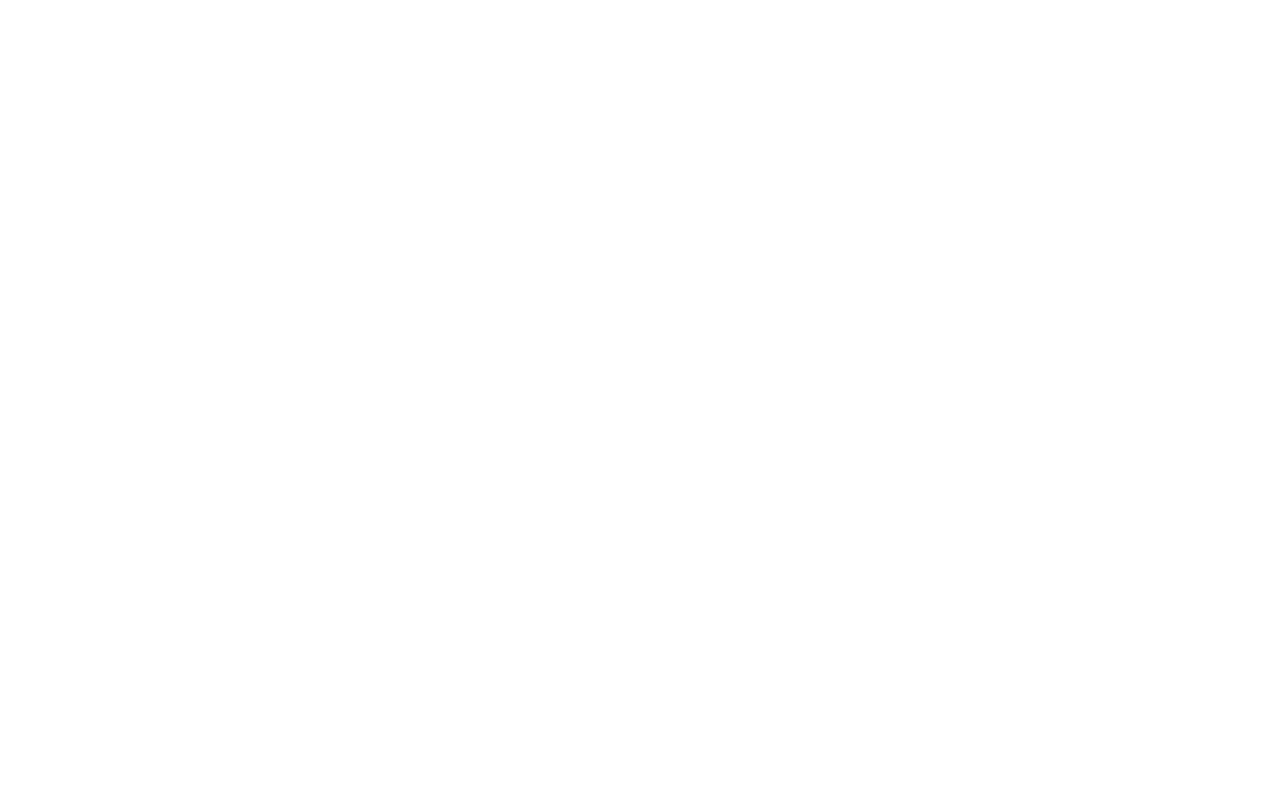
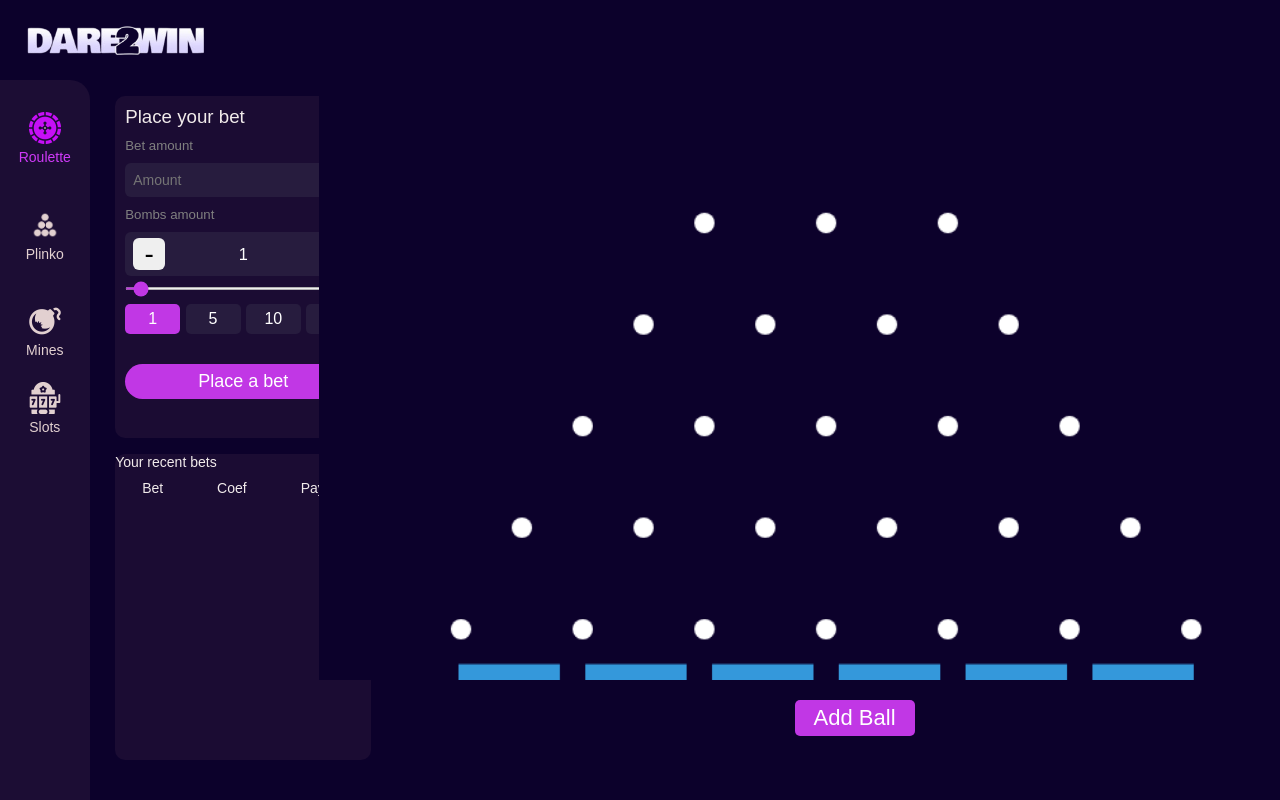
Before and after one commit to aladinzecic/Casino, a React (Create React App) app: page /Plinko in a window 1280 px wide. Before the commit this address had no page. Built offline with nearby package versions, Linux system fonts and the light colour scheme; a web font is replaced by a local one.

Commit message:
plinko logic

```diff
--- a/src/App.js
+++ b/src/App.js
@@ -10,6 +10,7 @@
       <Routes>
         <Route path="/" element={<Roulette />} />
         <Route path="/Mines" element={<Mines />} />
+        <Route path="/Plinko" element={<Plinko />} />
       </Routes>
       {/* <Plinko/> */}
     </div>
--- a/src/Context/AppContext.js
+++ b/src/Context/AppContext.js
@@ -1,4 +1,6 @@
-import React,{createContext,useState} from "react";
+import React,{createContext,useState,useRef, useEffect} from "react";
+import Matter from 'matter-js';
+
 const AppContext=createContext()
 
 function ContextProvider({children}){
@@ -110,6 +112,10 @@
       //MINES SECTION//////////////////////////////////////////////////////////////////////////////////////
       const [numOfBombs,setNumOfBombs]=useState(1)
       const [minesGameOn,setMinesGameOn]=useState(false)
+      const betsRef=useRef(null)
+      const [betsContent,setBetsContext]=useState([])
+
+
 
     const values={
         wheelNumbers,
@@ -131,7 +137,10 @@
         numOfBombs,
         setNumOfBombs,
         minesGameOn,
-        setMinesGameOn
+        setMinesGameOn,
+        betsRef,
+        betsContent,
+        setBetsContext,
     }
 
 
--- /dev/null
+++ b/src/components/PlinkoScene/PlinkoScene.css
@@ -0,0 +1,13 @@
+
+.cash-out-btn{
+    margin-top: 20px;
+    margin-left: -70px;
+    width: 120px;
+    height: 40px;
+    border-radius: 5px;
+    border: 0px;
+    font-size: 22px;
+    background-color: #C137E5;
+    color: #fff;
+    cursor: pointer;
+}
--- /dev/null
+++ b/src/components/PlinkoScene/PlinkoScene.js
@@ -0,0 +1,104 @@
+import React, { useEffect, useRef, useState } from 'react';
+import Matter from 'matter-js';
+import "./PlinkoScene.css"
+const PlinkoScene = () => {
+  const sceneRef = useRef(null);
+  const renderRef = useRef(null);
+  const engineRef = useRef(Matter.Engine.create());
+  const runnerRef = useRef(Matter.Runner.create());
+
+  const radius = 8; // Poluprečnik lopti
+  const startX = 150; // Početna x-koordinata za dodavanje lopti
+  const startY = 100; // Početna y-koordinata za dodavanje lopti
+
+  // Funkcija za dodavanje lopti u redove
+  const addRowOfBalls = (numBalls, offsetY) => {
+    const balls = [];
+    const padding = 40;
+
+    for (let i = 0; i < numBalls; i++) {
+      const x = startX - (numBalls - 1) * (radius + padding) + i * 2 * (radius + padding);
+      const ball = Matter.Bodies.circle(x+250, startY + offsetY, radius, {
+        isStatic: true,
+        render: { fillStyle: '#fff' },
+      });
+      balls.push(ball);
+    }
+    Matter.World.add(engineRef.current.world, balls);
+  };
+
+  const addRowOfRectangles = (numBalls) => {
+    const rectangles = [];
+    const padding = 40;
+
+    for (let i = 0; i < numBalls; i++) {
+      const rectangle = Matter.Bodies.rectangle(150+i*100, 455, 80, 15, {
+        isStatic: true,
+        render: { fillStyle: '#3498db' },
+        label: 'Rectangle', // Dodajemo labelu da identifikujemo pravougaonik
+      });
+      rectangles.push(rectangle);
+    }
+    Matter.World.add(engineRef.current.world, rectangles);
+  };
+
+  // Funkcija za kreiranje nove lopte na slučajnoj poziciji unutar scene
+  const makeBall = () => {
+    const randX = Math.floor(Math.random() * 200) + 300;
+    const randY = Math.floor(Math.random() * 10) + 20;
+
+    const ball = Matter.Bodies.circle(randX, randY, 15, {
+      restitution: 0.9,
+      frictionAir: 0.045,
+      render: { fillStyle: '#C137E5' },
+    });
+
+    Matter.World.add(engineRef.current.world, ball);
+  };
+
+  useEffect(() => {
+    if (sceneRef.current && !renderRef.current) {
+      const canvases = sceneRef.current.getElementsByTagName('canvas');
+      while (canvases.length > 0) {
+        canvases[0].remove();
+      }
+
+      renderRef.current = Matter.Render.create({
+        element: sceneRef.current,
+        engine: engineRef.current,
+        options: { width: 900, height: 460, wireframes: false,background: '#0C012B' },
+      });
+
+      Matter.Runner.run(runnerRef.current, engineRef.current);
+      Matter.Render.run(renderRef.current);
+
+      // Dodajemo lopte u redove
+      addRowOfBalls(3, 0);
+      addRowOfBalls(4, 10 * radius);
+      addRowOfBalls(5, 20 * radius);
+      addRowOfBalls(6, 30 * radius);
+      addRowOfBalls(7, 40 * radius);
+      addRowOfRectangles(6)
+    }
+
+    return () => {
+      Matter.World.clear(engineRef.current.world);
+      Matter.Engine.clear(engineRef.current);
+      Matter.Runner.stop(runnerRef.current);
+      if (renderRef.current) {
+        Matter.Render.stop(renderRef.current);
+        renderRef.current.canvas.remove();
+        renderRef.current = null;
+      }
+    };
+  }, []);
+
+  return (
+    <>
+    <button onClick={makeBall} className='cash-out-btn'>Add Ball</button>
+    <div style={{ width: '100%', height: '100%', display:"flex",justifyContent:"center"}} ref={sceneRef}/>
+    </>
+  );
+};
+
+export default PlinkoScene;
--- a/src/components/Sidebar/Sidebar.js
+++ b/src/components/Sidebar/Sidebar.js
@@ -24,11 +24,13 @@
     <h4 className={activee===1?"h4-side-active":"h4-side"}>Roulette</h4>
     </div>
       </NavLink>
+      <NavLink style={{ textDecoration: 'none' }} to="/Plinko">
       <div className="side-box">
       <img className="crash-img" src={plinkopng} alt=''/>
       <h4 className="h4-side">Plinko</h4>
 
       </div>
+      </NavLink>
       <NavLink style={{ textDecoration: 'none' }} to="/Mines">
 
       <div className="side-box">
--- a/src/components/WinningsCard/WinningsCard.css
+++ b/src/components/WinningsCard/WinningsCard.css
@@ -5,9 +5,54 @@
     border-radius: 10px;
     margin-left: 2vw;
     margin-top: 2vh;
-    padding: 10px;
 }
 .winnings-card-h3{
     color: rgb(241, 235, 235);
     font-size: 14px;
 }
+
+.winnings-card-header{
+    width: 100%;
+    margin-top: 10px;
+    display: flex;
+    justify-content: space-around;
+}
+.nzm{
+    display: flex;
+    justify-content: space-around;
+    align-items: center;
+    width: 100%;
+    height: 30px;
+    background-color: #2e1b4d;
+    padding: 0;
+}
+.znam{
+    display: flex;
+    justify-content: space-around;
+    align-items: center;
+    width: 100%;
+    height: 30px;
+    padding: 0;
+}
+.winnings-card-bet{
+    margin-left: -5px;
+    color: rgb(241, 235, 235);
+    font-size: 15px;
+    font-weight: 600;
+}
+.winnings-card-green{
+    margin-left: -5px;
+    color: rgb(19, 139, 19);
+    font-weight: 600;
+    font-size: 15px;
+}
+.winnings-card-red{
+    margin-left: -5px;
+    color: red;
+    font-weight: 600;
+    font-size: 15px;
+}
+.winnings-card-bet:nth-child(2){
+    margin-left: -14px;
+
+}
--- a/src/components/WinningsCard/WinningsCard.js
+++ b/src/components/WinningsCard/WinningsCard.js
@@ -1,9 +1,20 @@
-import React from 'react'
+import React, { useEffect, useContext } from 'react'
 import "./WinningsCard.css"
+import { AppContext } from '../../Context/AppContext';
 export default function WinningsCard() {
+  const {betsRef,betsContent}=useContext(AppContext)
+
   return (
-    <div className='winnings-card'>
+    <div ref={betsRef} className='winnings-card'>
       <h3 className="winnings-card-h3">Your recent bets</h3>
+      <div className="winnings-card-header">
+        <h3 className="winnings-card-h3">Bet</h3>
+        <h3 className="winnings-card-h3">Coef</h3>
+        <h3 className="winnings-card-h3">Payout</h3>
+      </div>
+
+      {betsContent}
+
     </div>
   )
 }
--- a/src/pages/Mines/Mines.js
+++ b/src/pages/Mines/Mines.js
@@ -12,10 +12,9 @@
 import capture1 from "../../assets/icons/Capture1.JPG"
 import capture2 from "../../assets/icons/Capture2.JPG"
 export default function Mines() {
-  const {minesGameOn,setMinesGameOn}=useContext(AppContext)
+  const {minesGameOn,setMinesGameOn,betsRef,setBetsContext,betsContent}=useContext(AppContext)
   function CashOut(){
     if(minesGameOn){
-      console.log("pobeda")
       toast.success('POBEDAAA.', {
         style: {
           border: '1px solid #713200',
@@ -28,6 +27,26 @@
           secondary: '#FFFAEE',
         },
       });
+      if(betsRef.current.children.length%2==0){
+        setBetsContext([
+          <div className="nzm">
+          <h3 className="winnings-card-bet">10$</h3>
+            <h3 className="winnings-card-bet">1.5x</h3>
+            <h3 className="winnings-card-green">15$</h3>
+          </div>,
+          ...betsContent
+        ])
+      }
+      else{
+        setBetsContext([
+          <div className="znam">
+          <h3 className="winnings-card-bet">10$</h3>
+          <h3 className="winnings-card-bet">1.5x</h3>
+          <h3 className="winnings-card-green">15$</h3>
+          </div>,
+        ...betsContent
+        ])
+      }
       setTimeout(() => {
         setMinesGameOn(false);
       }, 2000);
--- a/src/pages/Plinko/Plinko.css
+++ b/src/pages/Plinko/Plinko.css
@@ -0,0 +1,26 @@
+.plinko-full{
+    background-color: #0C012B;
+    overflow: hidden;
+}
+
+.plinko-main{
+    display: flex;
+}
+
+.plinko-left-main{
+width: 20%;
+height: 85vh;
+display: flex;
+flex-direction: column;
+}
+.plinko-right-main{
+    width: 75%;
+height: 80vh;
+display: flex;
+flex-direction: column-reverse;
+margin-left: 5vw;
+align-items: center;
+justify-content: center;
+position: relative;
+margin-top: 2vh;
+}
--- a/src/pages/Plinko/Plinko.js
+++ b/src/pages/Plinko/Plinko.js
@@ -1,84 +1,32 @@
-import React, { useEffect, useRef } from 'react';
-import Matter from 'matter-js';
+import React, { useContext } from 'react'
+import PlinkoScene from '../../components/PlinkoScene/PlinkoScene'
+import MinesBetCard from '../../components/MinesBetCard/MinesBetCard'
+import WinningsCard from '../../components/WinningsCard/WinningsCard'
+import Sidebar from '../../components/Sidebar/Sidebar'
+import Navbar from '../../components/NavBar/Navbar'
+import { Toaster } from 'react-hot-toast'
+import { AppContext } from '../../Context/AppContext'
+import "./Plinko.css"
+export default function Plinko() {
+  const {makeBall}=useContext(AppContext)
+  return (
+    <>
+<div className='plinko-full'>
+      <div><Toaster position="bottom-center"/></div>
+      <Navbar/>
+        <div className="plinko-main">
+        <Sidebar activee={1}/>
+            <div className="plinko-left-main">
+                <MinesBetCard/>
+                <WinningsCard/>
+            </div>
 
-const Plinko = () => {
-  const sceneRef = useRef(null);
+            <div className="plinko-right-main">
+              <PlinkoScene/>
+            </div>
+        </div>
+    </div>
 
-  useEffect(() => {
-    // Kreiraj Matter.js engine i runner
-    const engine = Matter.Engine.create();
-    const runner = Matter.Runner.create();
-    engine.world.gravity.y = 1.5;
-    const render = Matter.Render.create({
-      element: sceneRef.current,
-      engine: engine,
-      options: {
-        width: 800,
-        height: 600,
-        wireframes: false,
-      },
-    });
-
-    const radius = 10;
-    const startX = 400;
-    const startY = 100;
-    const addRowOfBalls = (numBalls, offsetY) => {
-      const balls = [];
-      const padding = 40; // Razmak između lopti po X osi
-
-      for (let i = 0; i < numBalls; i++) {
-        const x = startX - (numBalls - 1) * (radius + padding) + i * 2 * (radius + padding);
-        const ball = Matter.Bodies.circle(x, startY + offsetY, radius, {
-          isStatic: true,
-          render: { fillStyle: '#3498db' },
-        });
-        balls.push(ball);
-      }
-      Matter.World.add(engine.world, balls);
-    };
-
-    addRowOfBalls(3, 0);
-    addRowOfBalls(4, 10 * radius);
-    addRowOfBalls(5, 20 * radius);
-    addRowOfBalls(6, 30 * radius);
-    addRowOfBalls(7, 40 * radius);
-
-    const handleMouseClick = (event) => {
-      // Koordinate klika miša u odnosu na scenu
-      const rect = render.canvas.getBoundingClientRect();
-      const mouseX = event.clientX ;
-      const mouseY = event.clientY ;
-
-      // Kreiraj novu lopticu na mestu klika
-      const ball = Matter.Bodies.circle(mouseX, mouseY, 15, {
-        restitution: 0.9,
-        frictionAir:0.045,
-
-        render: { fillStyle: '#e74c3c' },
-      });
-
-      Matter.World.add(engine.world, ball);
-    };
-
-    // Dodaj listener za klik
-    render.canvas.addEventListener('mousedown', handleMouseClick);
-
-    // Pokreni runner i render
-    Matter.Runner.run(runner, engine);
-    Matter.Render.run(render);
-
-    // Čišćenje kada se komponenta unmountuje
-    return () => {
-      Matter.World.clear(engine.world);
-      Matter.Engine.clear(engine);
-      Matter.Runner.stop(runner);
-      Matter.Render.stop(render);
-      render.canvas.remove();
-      render.canvas.removeEventListener('mousedown', handleMouseClick);
-    };
-  }, []);
-
-  return <div ref={sceneRef}></div>;
-};
-
-export default Plinko;
+</>
+  )
+}
```
